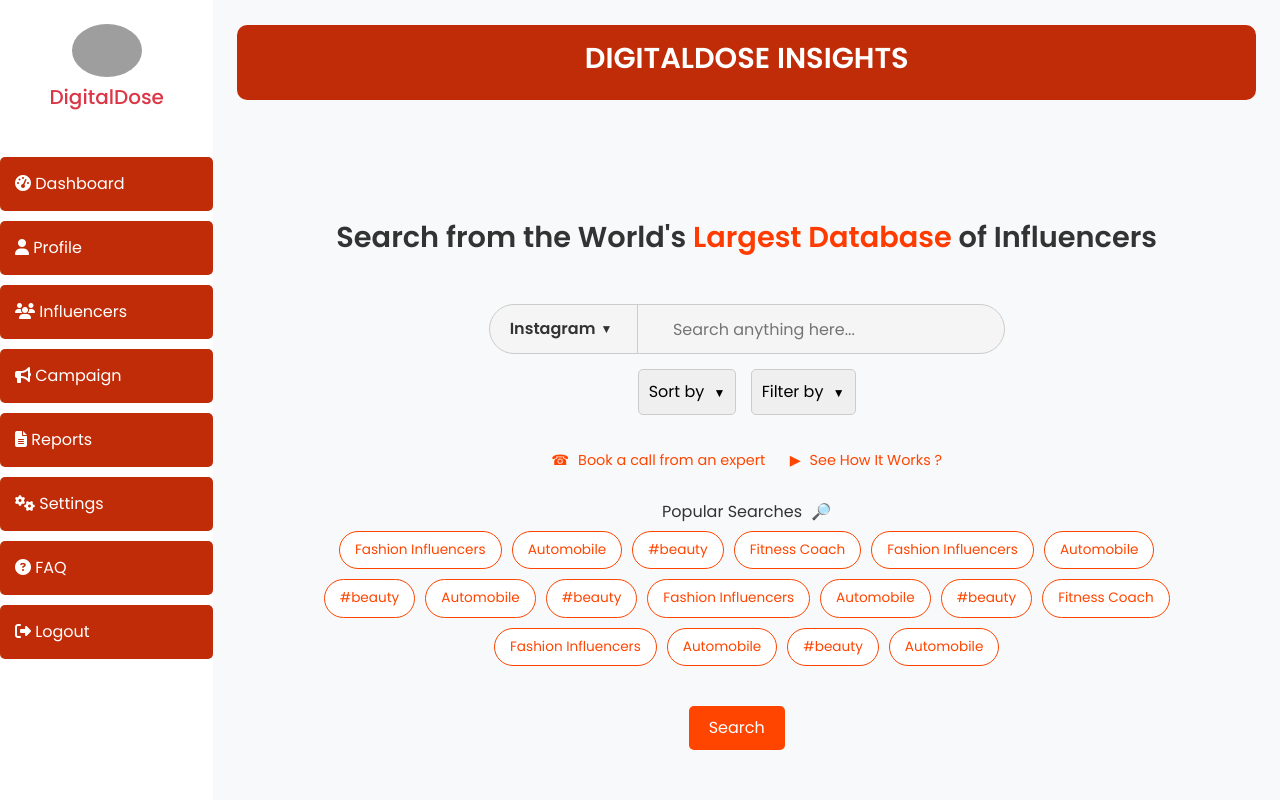
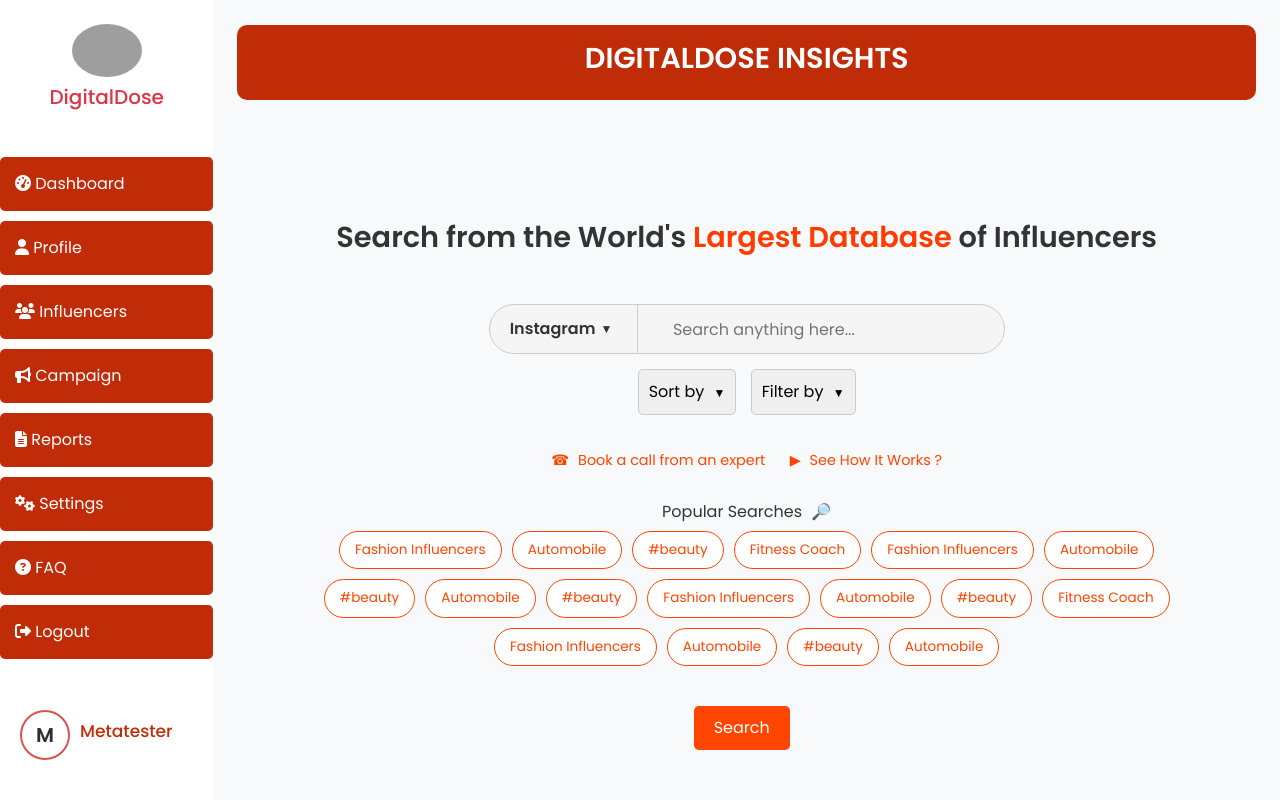
Before and after one commit to Ompalve62/INSTA-INSIGHTS-, a Django app: page /dashboard/ in a window 1280 px wide. Run offline with Django 4.2, Linux system fonts and the light colour scheme; some libraries are stand-ins or nearby versions; grey boxes are pictures that could not be loaded.

Commit message:
Om Commit

```diff
--- a/scrapping/templates/dashboard.html
+++ b/scrapping/templates/dashboard.html
@@ -278,6 +278,50 @@ input[type="text"] {
 .btn-search:hover, .btn-explore:hover {
     background-color: #e03e00; /* Slightly darker shade for hover effect */
 }
+/* Profile Sidebar Styling */
+.profile-sidebar {
+    position: absolute; /* change this to 'fixed' if you want it to remain in place while scrolling */
+    bottom: 0;
+    left: 0; /* Adjusted to align the profile section on the left */
+    width: ;
+    background-color: ;
+    padding: 10px;
+    color: #fff;
+    text-align: left; /* Ensures text is aligned to the left */
+}
+
+.profile-container {
+    display: flex;
+    flex-direction: row; /* Change to row for horizontal alignment */
+    align-items: center; /* Align items in the center vertically */
+    padding: 10px;
+    margin-bottom: 20px; /* Space between profile info and logout */
+}
+.profile-pic {
+    width: 50px;
+    height: 50px;
+    border-radius: 50%;
+    background-color: #fff; /* Background color for the profile circle */
+    display: flex;
+    justify-content: center;
+    align-items: center;
+    color: #2b2f33; /* Color of the letter inside */
+    font-size: 20px; /* Adjust font size for the letter */
+    font-weight: bold; /* Make the letter bold */
+    border: 2px solid #d9534f; /* Border color around the profile circle */
+    margin-right: 10px; /* Adds space between profile pic and name */
+}
+
+.profile-info {
+    margin-top: 0; /* Remove the top margin */
+}
+
+.profile-name {
+    color: #C02C08;
+    font-size: 17px;
+}
+
+
 
     </style>
 </head>
@@ -410,12 +454,21 @@ input[type="text"] {
 
                         </div>
                     </div>
-                </div><div class="search-container text-center" style="margin: 0; margin-right: 30px;">
+                </div><div class="search-container text-center" style="margin: 0; margin-right: 20px;">
                     <button class="btn-search">Search</button>
                     <!-- New Search Button -->
                 </div>
         </div>
 
+    </div>
+    <div class="profile-sidebar">
+        <div class="profile-container">
+            <div class="profile-pic">M</div> <!-- Replace img with div containing "A" -->
+            <div class="profile-info">
+                <h4 class="profile-name">Metatester</h4>
+                {% comment %} <button class="logout-btn">Logout</button> {% endcomment %}
+            </div>
+        </div>
     </div>
 
 
--- a/scrapping/templates/profile.html
+++ b/scrapping/templates/profile.html
@@ -189,4 +189,6 @@ body {
             </form>
         </div>
     </div>
+
+
 {% endblock %}
```
Also changed, not shown: scrapping/db.sqlite3.
